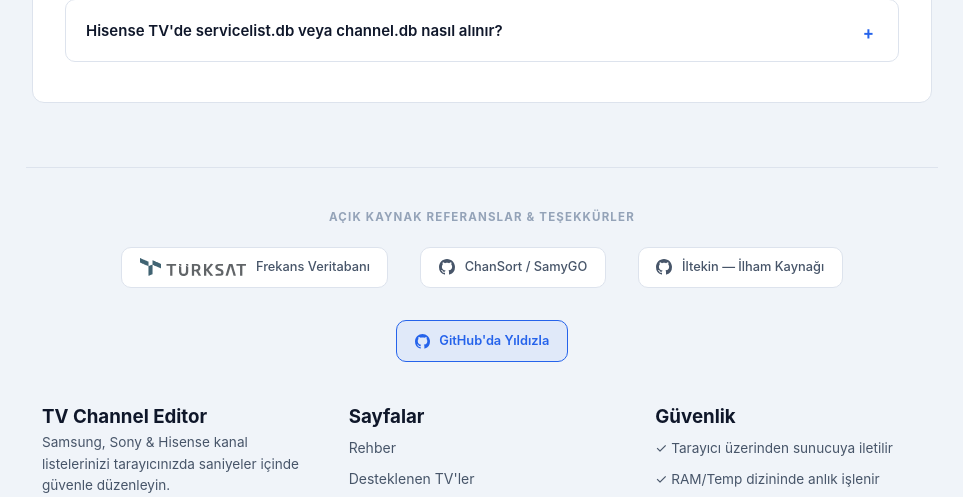
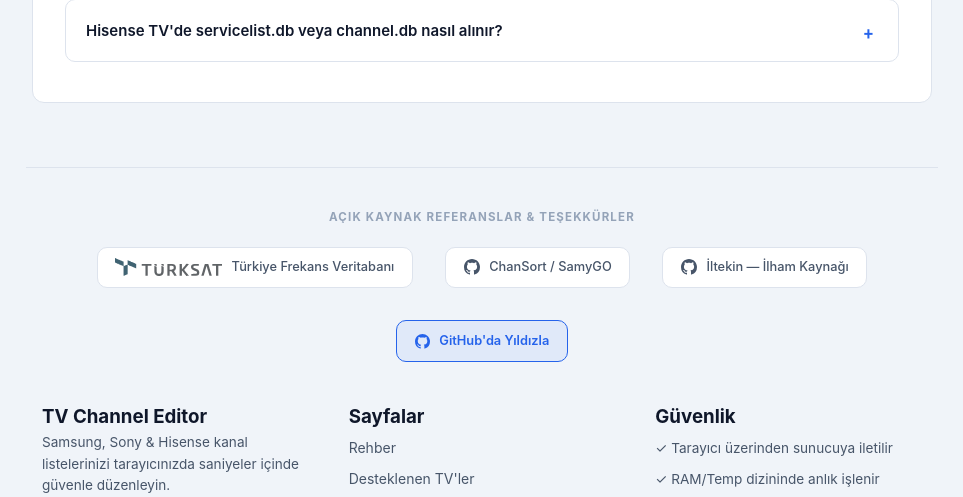
Before and after one commit to tarihcituranx/TVChanneleditor, a Flask app: page /faq in a window 1280 px wide. Shown: the part 1439-1936 px from the top of the page, without its empty margins (158-1121 px from the left). Run offline with Flask 3, Linux system fonts and the light colour scheme; some libraries are stand-ins or nearby versions; some web fonts are replaced.

Commit message:
docs: clarify Türksat link as Türkiye Frekans Veritabanı in acknowledgements

```diff
--- a/templates/base.html
+++ b/templates/base.html
@@ -121,7 +121,7 @@
                        style="display:flex; align-items:center; gap:0.6rem; padding:0.6rem 1.1rem; background:var(--card-bg); border:1px solid var(--border-color); border-radius:var(--radius-md); text-decoration:none; color:var(--text-secondary); font-size:0.8rem; font-weight:500; transition:border-color 0.15s, transform 0.15s;"
                        onmouseover="this.style.borderColor='var(--accent)';this.style.transform='translateY(-2px)'" onmouseout="this.style.borderColor='var(--border-color)';this.style.transform='translateY(0)'">
                         <img src="/static/img/turksat_logo.svg" alt="Türksat" style="height:18px; width:auto; filter:var(--logo-filter); opacity:0.75;">
-                        <span>Frekans Veritabanı</span>
+                        <span>Türkiye Frekans Veritabanı</span>
                     </a>
                     <!-- ChanSort -->
                     <a href="https://github.com/PredatH0r/ChanSort" target="_blank" rel="noopener"
```
